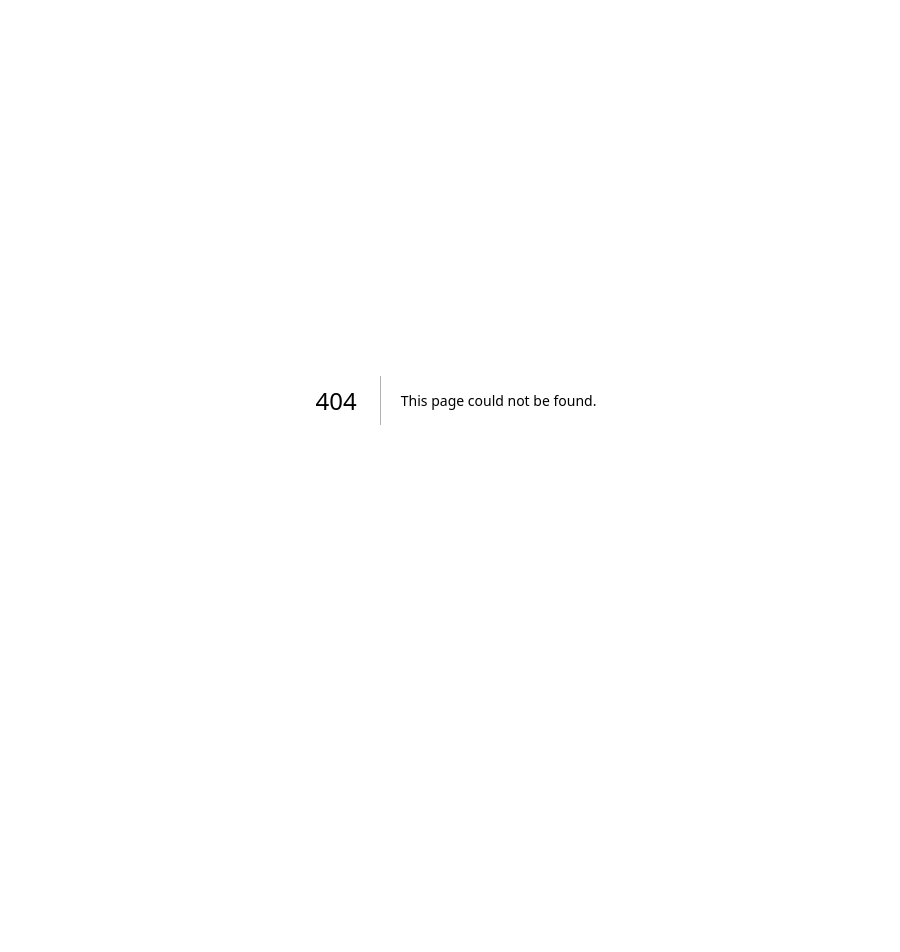
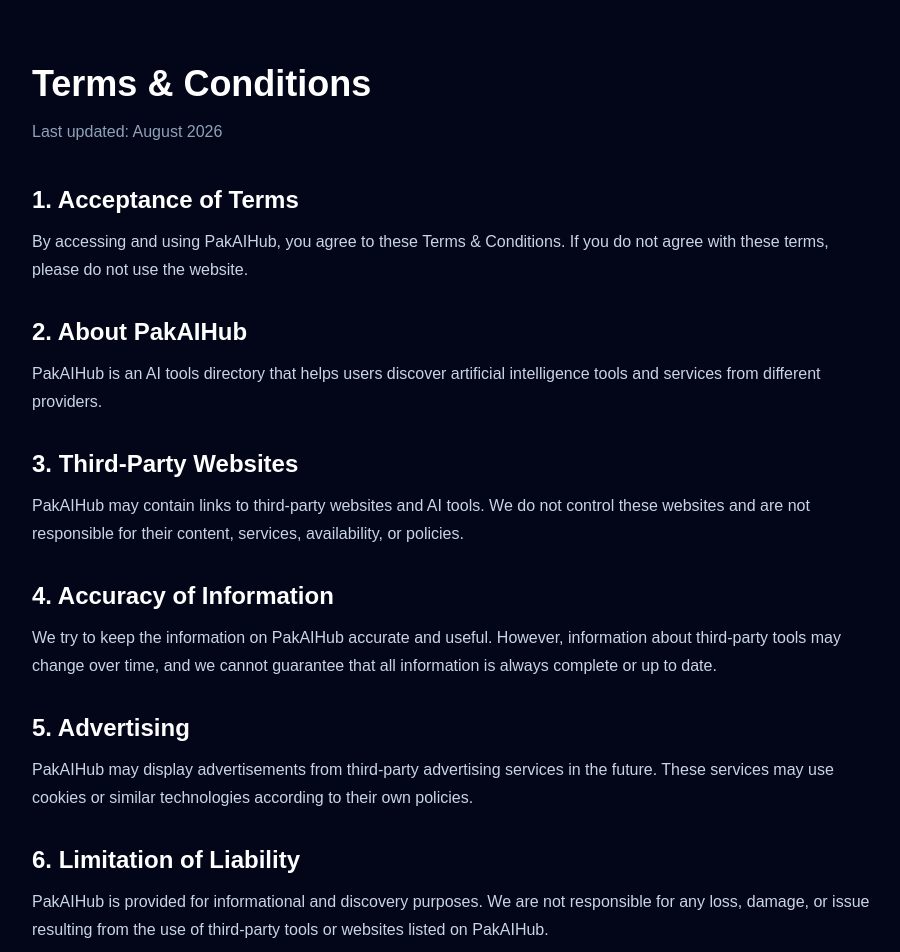
Before and after one commit to khan3377/pakaihub-web, a Next.js app: page /terms in a window 1280 px wide. Before the commit this address had no page. Shown: the top 952 px of the page, without its empty margins (184-1084 px from the left). Before the commit the page ends 800 px from the top, so only its background shows below. Built offline with nearby package versions, Linux system fonts and the light colour scheme.

Commit message:
Add Terms and Conditions page

```diff
--- /dev/null
+++ b/app/terms/page.tsx
@@ -0,0 +1,92 @@
+export default function Terms() {
+  return (
+    <main className="min-h-screen bg-slate-950 text-slate-300">
+      <section className="mx-auto max-w-4xl px-6 py-16">
+        <h1 className="mb-4 text-4xl font-bold text-white">
+          Terms & Conditions
+        </h1>
+
+        <p className="mb-10 text-slate-400">
+          Last updated: August 2026
+        </p>
+
+        <section className="mb-8">
+          <h2 className="mb-3 text-2xl font-semibold text-white">
+            1. Acceptance of Terms
+          </h2>
+          <p className="leading-7">
+            By accessing and using PakAIHub, you agree to these Terms &
+            Conditions. If you do not agree with these terms, please do not
+            use the website.
+          </p>
+        </section>
+
+        <section className="mb-8">
+          <h2 className="mb-3 text-2xl font-semibold text-white">
+            2. About PakAIHub
+          </h2>
+          <p className="leading-7">
+            PakAIHub is an AI tools directory that helps users discover
+            artificial intelligence tools and services from different
+            providers.
+          </p>
+        </section>
+
+        <section className="mb-8">
+          <h2 className="mb-3 text-2xl font-semibold text-white">
+            3. Third-Party Websites
+          </h2>
+          <p className="leading-7">
+            PakAIHub may contain links to third-party websites and AI tools.
+            We do not control these websites and are not responsible for their
+            content, services, availability, or policies.
+          </p>
+        </section>
+
+        <section className="mb-8">
+          <h2 className="mb-3 text-2xl font-semibold text-white">
+            4. Accuracy of Information
+          </h2>
+          <p className="leading-7">
+            We try to keep the information on PakAIHub accurate and useful.
+            However, information about third-party tools may change over time,
+            and we cannot guarantee that all information is always complete or
+            up to date.
+          </p>
+        </section>
+
+        <section className="mb-8">
+          <h2 className="mb-3 text-2xl font-semibold text-white">
+            5. Advertising
+          </h2>
+          <p className="leading-7">
+            PakAIHub may display advertisements from third-party advertising
+            services in the future. These services may use cookies or similar
+            technologies according to their own policies.
+          </p>
+        </section>
+
+        <section className="mb-8">
+          <h2 className="mb-3 text-2xl font-semibold text-white">
+            6. Limitation of Liability
+          </h2>
+          <p className="leading-7">
+            PakAIHub is provided for informational and discovery purposes. We
+            are not responsible for any loss, damage, or issue resulting from
+            the use of third-party tools or websites listed on PakAIHub.
+          </p>
+        </section>
+
+        <section>
+          <h2 className="mb-3 text-2xl font-semibold text-white">
+            7. Contact
+          </h2>
+          <p className="leading-7">
+            If you have questions about these Terms & Conditions, please
+            contact us through the Contact page on PakAIHub.
+          </p>
+        </section>
+      </section>
+    </main>
+  );
+}
```
